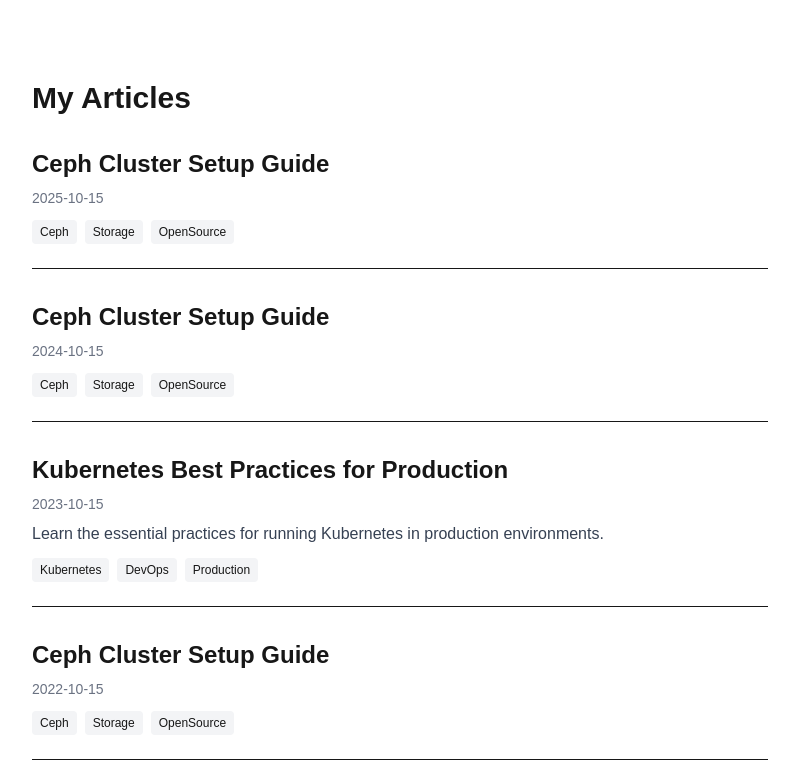
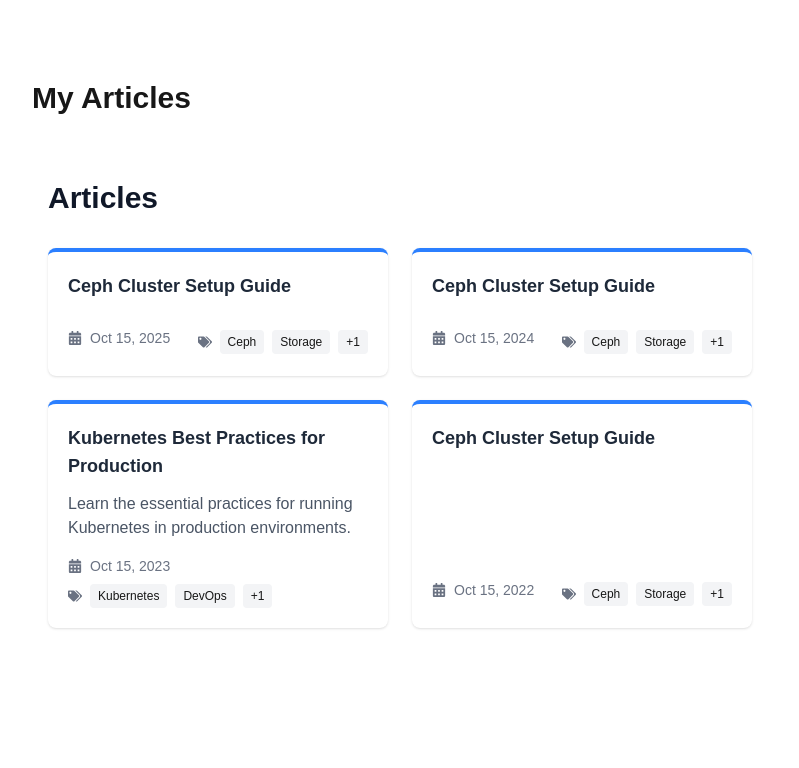
Before and after one commit to hojat-gazestani/hojat-gazestani.github.io, a Next.js app: page /articles in a window 1280 px wide. Shown: the top 768 px of the page, without its empty margins (240-1039 px from the left). Built offline with nearby package versions, Linux system fonts and the light colour scheme.

Commit message:
fix articles style

```diff
--- a/src/components/ArticleContent.tsx
+++ b/src/components/ArticleContent.tsx
@@ -1,32 +1,59 @@
 import Link from "next/link";
 import { ArticleData } from "@/lib/articles";
+import { FaCalendarAlt, FaTags, FaArrowLeft } from "react-icons/fa";
 
 export function ArticleContent({ article }: { article: ArticleData }) {
   return (
-    <article>
+    <article className="max-w-4xl mx-auto">
       <div className="mb-8">
-        <Link href="/articles" className="text-blue-600 hover:underline">
-          &larr; Back to Articles
+        <Link
+          href="/articles"
+          className="text-blue-600 dark:text-blue-400 hover:underline flex items-center"
+        >
+          <FaArrowLeft className="mr-2" />
+          Back to Articles
         </Link>
       </div>
 
-      <h1 className="text-3xl font-bold mb-2">{article.title}</h1>
-      <p className="text-gray-500 text-sm mb-6">{article.date}</p>
+      <div className="bg-white dark:bg-gray-800 p-6 rounded-lg shadow-sm">
+        <h1 className="text-3xl font-bold text-gray-900 dark:text-white mb-2">
+          {article.title}
+        </h1>
+
+        <div className="flex items-center text-gray-500 dark:text-gray-400 mb-6 text-sm">
+          <FaCalendarAlt className="mr-2" />
+          <span>
+            {new Date(article.date).toLocaleDateString("en-US", {
+              year: "numeric",
+              month: "long",
+              day: "numeric",
+            })}
+          </span>
+        </div>
 
         <div
-        className="prose max-w-none"
+          className="prose dark:prose-invert max-w-none"
           dangerouslySetInnerHTML={{ __html: article.contentHtml }}
         />
 
-      <div className="mt-8 pt-4 border-t">
-        <div className="flex flex-wrap gap-2 mb-4">
+        {article.tags && article.tags.length > 0 && (
+          <div className="mt-8 pt-6 border-t border-gray-200 dark:border-gray-700">
+            <div className="flex items-center">
+              <FaTags className="mr-3 text-gray-500 dark:text-gray-400" />
+              <div className="flex flex-wrap gap-2">
                 {article.tags.map((tag) => (
-            <span key={tag} className="bg-gray-100 px-2 py-1 text-xs rounded">
+                  <span
+                    key={tag}
+                    className="bg-gray-100 dark:bg-gray-700 px-3 py-1 text-sm rounded-full"
+                  >
                     {tag}
                   </span>
                 ))}
               </div>
             </div>
+          </div>
+        )}
+      </div>
     </article>
   );
 }
--- a/src/components/ArticleList.tsx
+++ b/src/components/ArticleList.tsx
@@ -1,32 +1,71 @@
 import Link from "next/link";
 import { getSortedArticlesData } from "@/lib/articles";
+import { FaCalendarAlt, FaTags } from "react-icons/fa";
 
 export async function ArticleList() {
   const articles = await getSortedArticlesData();
 
   return (
-    <div className="space-y-8">
+    <section className="max-w-4xl mx-auto py-8 px-4">
+      <h2 className="text-3xl font-bold text-gray-900 dark:text-white mb-8">
+        Articles
+      </h2>
+
+      <div className="grid grid-cols-1 md:grid-cols-2 gap-6">
         {articles.map((article) => (
-        <article key={article.id} className="border-b pb-6">
-          <h2 className="text-2xl font-semibold mb-2">
+          <div
+            key={article.id}
+            className="bg-white dark:bg-gray-800 p-5 rounded-lg shadow-sm hover:shadow-md transition-shadow border-t-4 border-blue-500 flex flex-col"
+          >
+            <h3 className="text-lg font-semibold text-gray-800 dark:text-gray-200 mb-3">
               <Link
                 href={`/articles/${article.id}`}
-              className="hover:text-blue-600"
+                className="hover:text-blue-600 dark:hover:text-blue-400"
               >
                 {article.title}
               </Link>
-          </h2>
-          <p className="text-gray-500 text-sm mb-2">{article.date}</p>
-          <p className="text-gray-700 mb-3">{article.summary}</p>
+            </h3>
+
+            <p className="text-gray-600 dark:text-gray-400 mb-4 flex-grow">
+              {article.summary}
+            </p>
+
+            <div className="flex flex-wrap justify-between items-center text-sm">
+              <div className="flex items-center text-gray-500 dark:text-gray-400 mb-2">
+                <FaCalendarAlt className="mr-2" />
+                <span>
+                  {new Date(article.date).toLocaleDateString("en-US", {
+                    year: "numeric",
+                    month: "short",
+                    day: "numeric",
+                  })}
+                </span>
+              </div>
+
+              {article.tags && article.tags.length > 0 && (
+                <div className="flex items-center">
+                  <FaTags className="mr-2 text-gray-500 dark:text-gray-400" />
                   <div className="flex flex-wrap gap-2">
-            {article.tags.map((tag) => (
-              <span key={tag} className="bg-gray-100 px-2 py-1 text-xs rounded">
+                    {article.tags.slice(0, 2).map((tag) => (
+                      <span
+                        key={tag}
+                        className="bg-gray-100 dark:bg-gray-700 px-2 py-1 text-xs rounded"
+                      >
                         {tag}
                       </span>
                     ))}
+                    {article.tags.length > 2 && (
+                      <span className="bg-gray-100 dark:bg-gray-700 px-2 py-1 text-xs rounded">
+                        +{article.tags.length - 2}
+                      </span>
+                    )}
                   </div>
-        </article>
+                </div>
+              )}
+            </div>
+          </div>
         ))}
       </div>
+    </section>
   );
 }
```
Lines whose indentation alone changed are shown as unchanged.
